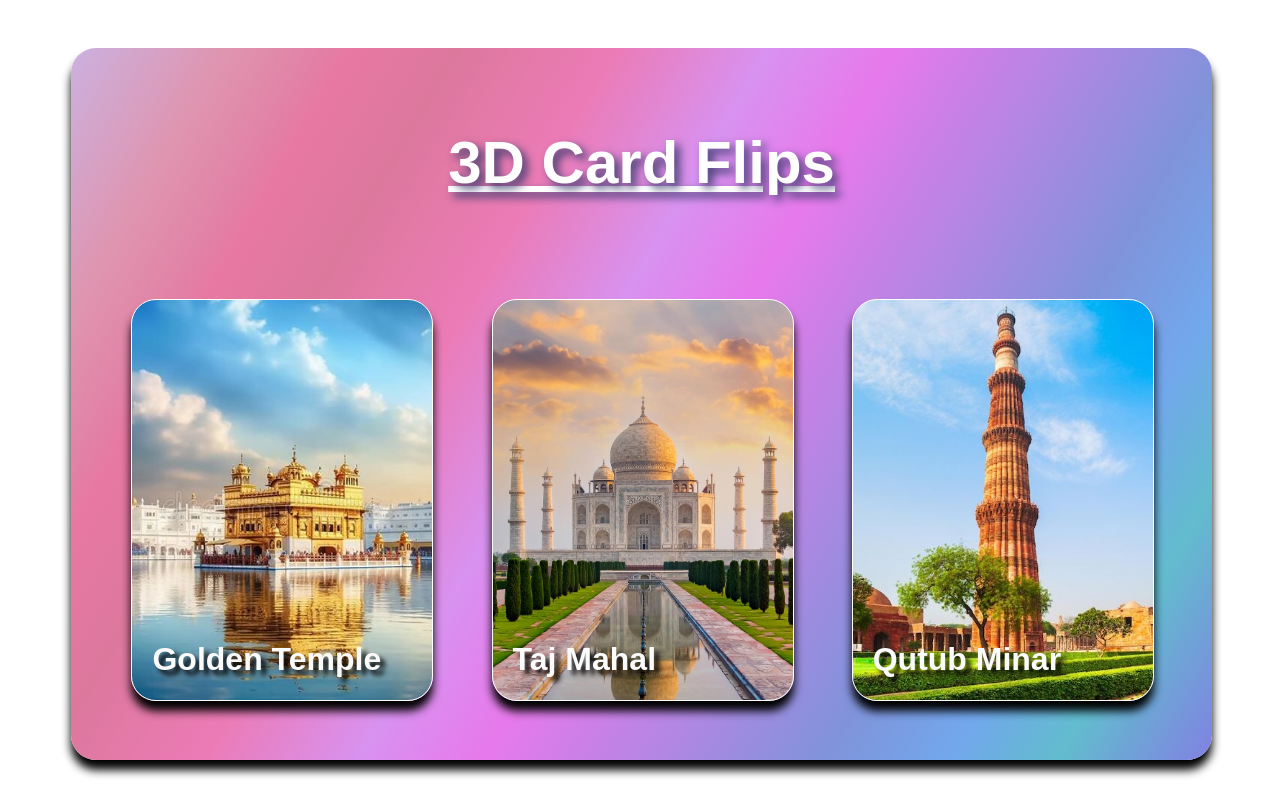
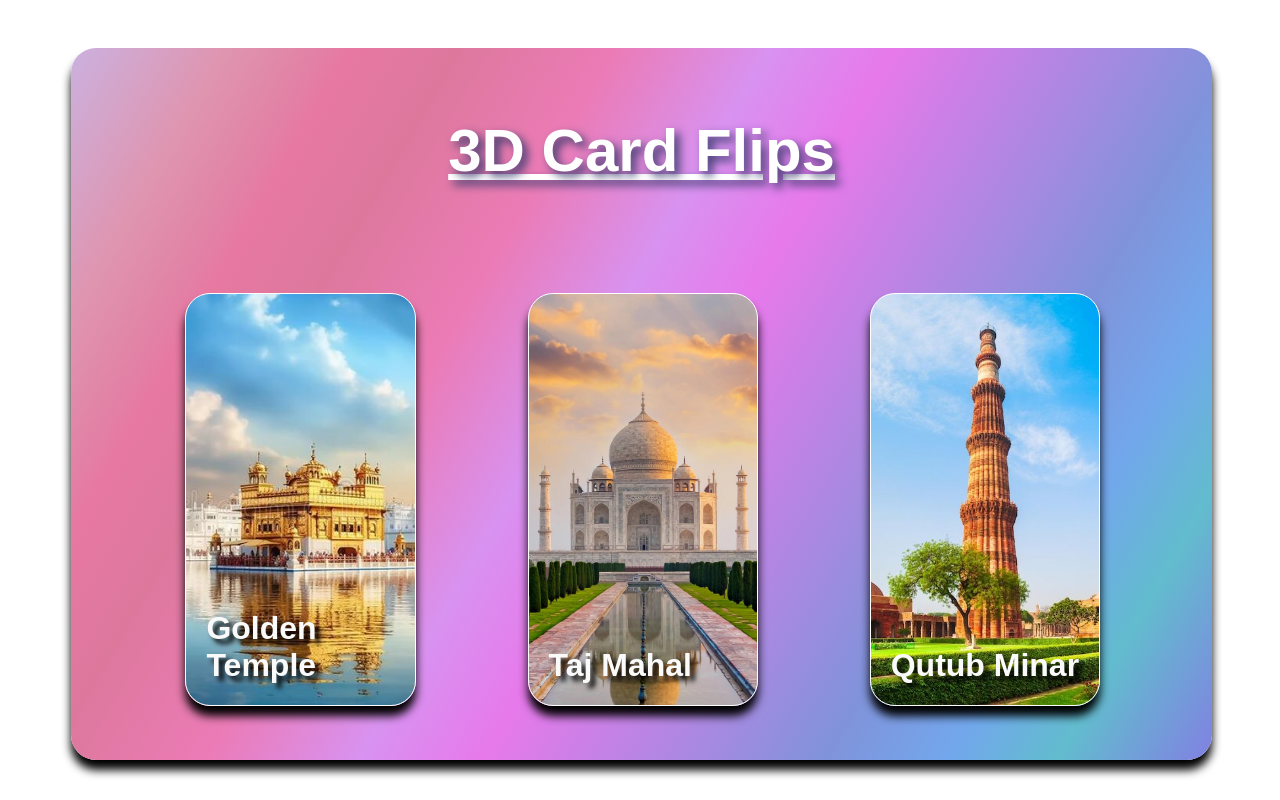
Before and after one commit to keshabthapa2062/VirtuNexa_Internship_Projects, a plain HTML site: page index.html in a window 1280 px wide. Drawn offline with Linux system fonts and the light colour scheme.

Commit message:
font size

```diff
--- a/style.css
+++ b/style.css
@@ -15,7 +15,7 @@ body {
     display: flex;
     align-items: flex-end;
     justify-content: center;
-    font-size: 30px;
+    font-size: 187.5%;
     font-weight: 800;
     text-shadow: 5px 5px 10px rgb(61, 61, 112);
     color: #ffffff;
@@ -46,8 +46,8 @@ body {
 
 .card {
     border-radius: 25px;
-    height: 400px;
-    width: 300px;
+    height: 75%;
+    width: 20%;
     transform-style: preserve-3d;
     transition: all 1s ease;
 
@@ -69,7 +69,6 @@ body {
     display: flex;
     justify-content: flex-start;
     align-items: flex-end;
-    padding-bottom: 0px;
     background-size: cover;
     background-position: center;
     height: 100%;
@@ -84,7 +83,7 @@ body {
 
 }
 .front>h1{
-    padding-left: 20px;;
+    padding-left: 20px;
 }
 
 .back {
@@ -115,7 +114,7 @@ body {
 
 .back>p {
     font-family: 'Times New Roman', Times, serif;
-    font-size: 24px;
+    font-size: 150%;
     height: 35%;
     width: 80%;
     padding-left: 10px;
```
